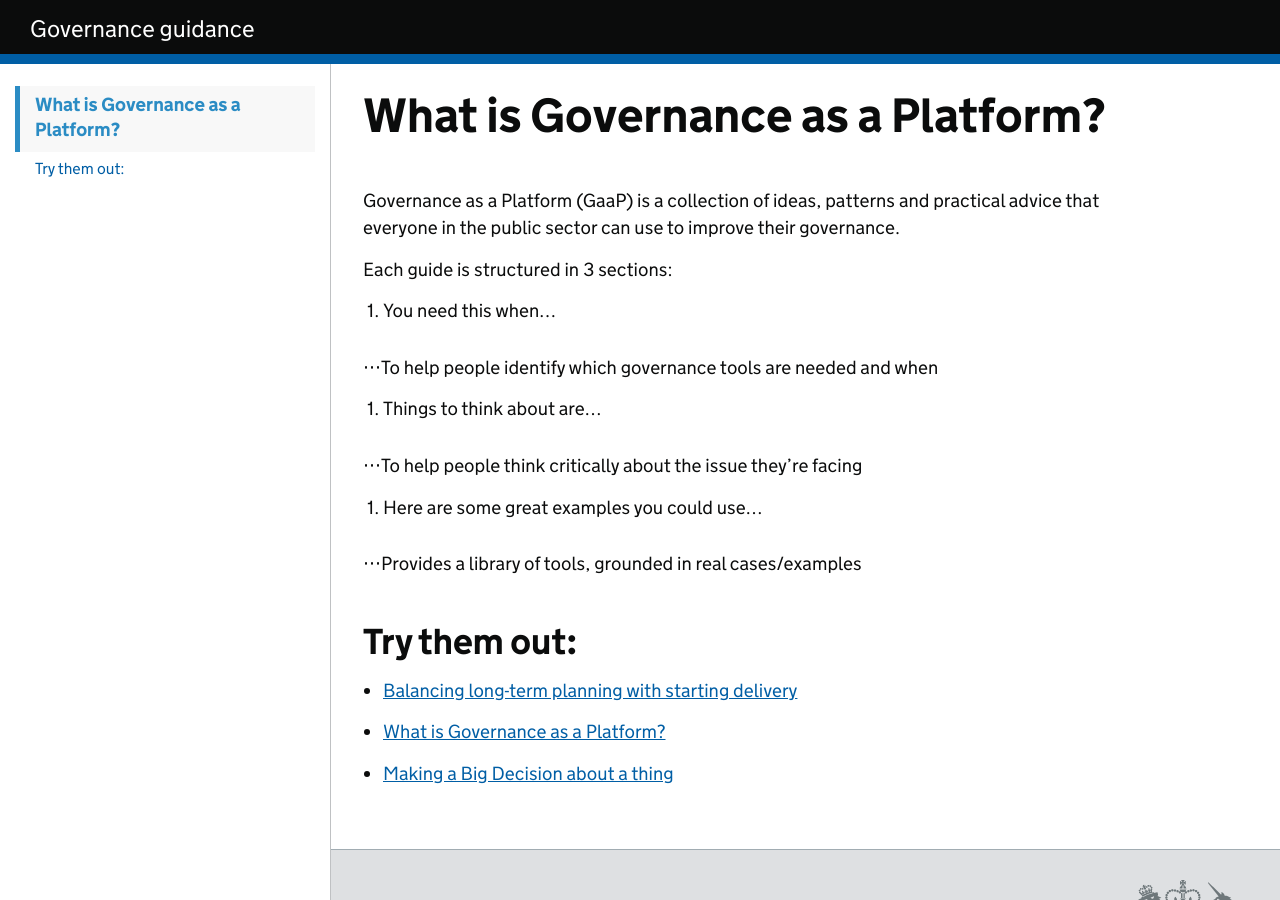
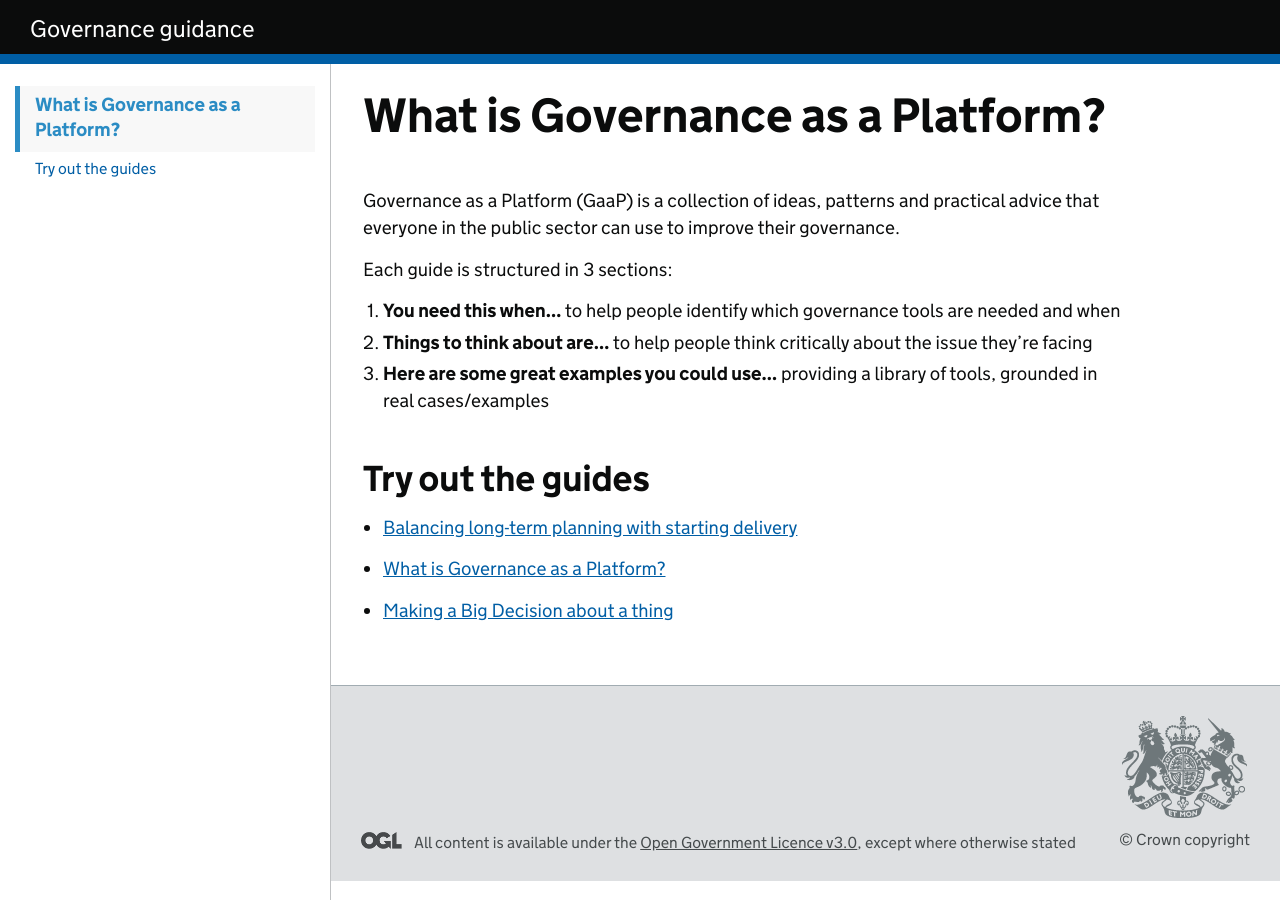
Before and after one commit to luke-slowen/governance-guidance, a Jekyll site: the page built from guides/governance-as-a-platform.md, in a window 1280 px wide. Built offline with Jekyll 4.4.1, drawn with Linux system fonts in a browser that asks for light colours; our own code applies the rules of GitHub Pages for plain Markdown files.

```diff
--- a/guides/governance-as-a-platform.md
+++ b/guides/governance-as-a-platform.md
@@ -10,19 +10,11 @@ advice that everyone in the public sector can use to improve their governance.
 
 Each guide is structured in 3 sections:
 
-1. You need this when...
+1. **You need this when...** to help people identify which governance tools are needed and when
+2. **Things to think about are...** to help people think critically about the issue they’re facing
+3. **Here are some great examples you could use...** providing a library of tools, grounded in real cases/examples
 
-⋅⋅⋅To help people identify which governance tools are needed and when
-
-2. Things to think about are…
-
-⋅⋅⋅To help people think critically about the issue they’re facing
-
-3. Here are some great examples you could use...
-
-⋅⋅⋅Provides a library of tools, grounded in real cases/examples
-
-## Try them out:
+## Try out the guides
 
 {% assign guides = site.pages
   | where: "guide", true
```
Also changed, not shown: guides/balancing-planning-with-delivery.md (+3 -0 lines), guides/healthy-project.md (added, +17 -0 lines), guides/making-a-big-decision.md (+3 -0 lines), guides/show-and-tell.md (added, +11 -0 lines).
